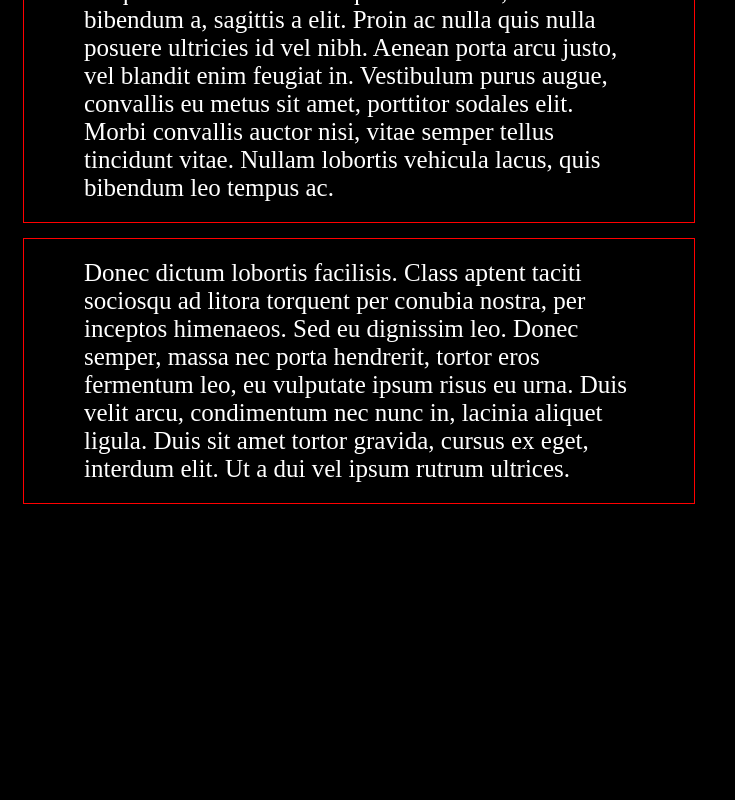
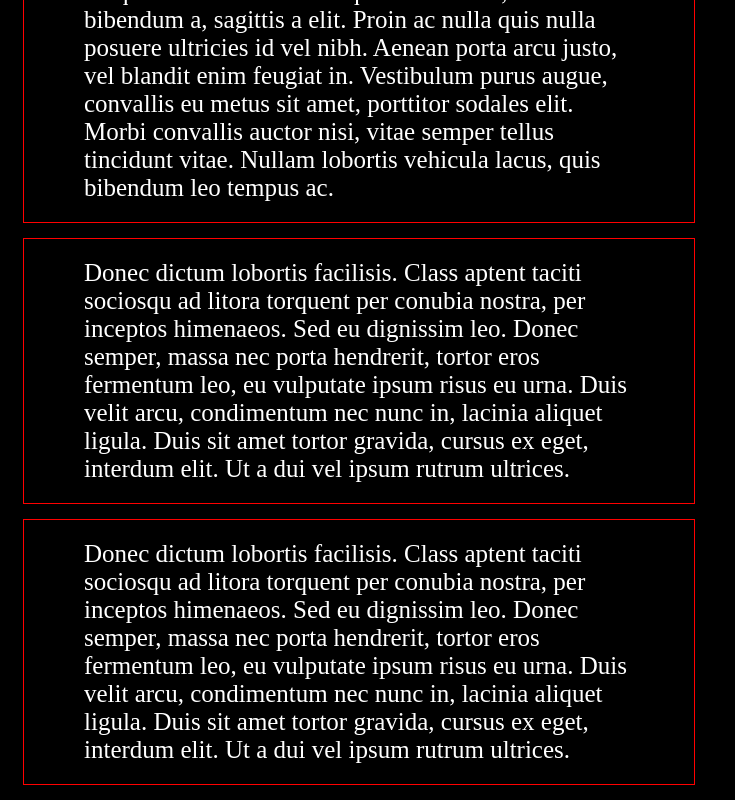
Before and after one commit to rafaelcardosodesouza/treino_css, a plain HTML site: page projeto_css3/index.html in a window 1280 px wide. Shown: the part 338-1138 px from the top of the page, without its empty margins (0-735 px from the left). Before the commit the page ends 857 px from the top, so only its background shows below. Drawn offline with Linux system fonts and the light colour scheme.

Commit message:
ultimo teste

```diff
--- a/projeto_css3/index.html
+++ b/projeto_css3/index.html
@@ -11,5 +11,6 @@
     <p class="conteudo">Lorem ipsum dolor sit amet, consectetur adipiscing elit. Pellentesque et volutpat lorem. Curabitur egestas porta magna, id consectetur purus luctus semper. Sed in gravida magna. Etiam tincidunt, lectus vulputate commodo rutrum, ligula orci condimentum orci, quis tempor dui magna in urna. Aenean dapibus magna sem, vel fermentum orci hendrerit commodo. Donec sollicitudin ex non nunc blandit ornare. Donec sit amet augue sit amet nunc lobortis suscipit ut et velit. Nam euismod lobortis nisi, nec posuere magna varius at. Aliquam et blandit mi. Aliquam nisl enim, tincidunt ut bibendum a, sagittis a elit. Proin ac nulla quis nulla posuere ultricies id vel nibh. Aenean porta arcu justo, vel blandit enim feugiat in. Vestibulum purus augue, convallis eu metus sit amet, porttitor sodales elit. Morbi convallis auctor nisi, vitae semper tellus tincidunt vitae. Nullam lobortis vehicula lacus, quis bibendum leo tempus ac.</p>
 
     <p class="conteudo">Donec dictum lobortis facilisis. Class aptent taciti sociosqu ad litora torquent per conubia nostra, per inceptos himenaeos. Sed eu dignissim leo. Donec semper, massa nec porta hendrerit, tortor eros fermentum leo, eu vulputate ipsum risus eu urna. Duis velit arcu, condimentum nec nunc in, lacinia aliquet ligula. Duis sit amet tortor gravida, cursus ex eget, interdum elit. Ut a dui vel ipsum rutrum ultrices.</p>
+    <p class="conteudo">Donec dictum lobortis facilisis. Class aptent taciti sociosqu ad litora torquent per conubia nostra, per inceptos himenaeos. Sed eu dignissim leo. Donec semper, massa nec porta hendrerit, tortor eros fermentum leo, eu vulputate ipsum risus eu urna. Duis velit arcu, condimentum nec nunc in, lacinia aliquet ligula. Duis sit amet tortor gravida, cursus ex eget, interdum elit. Ut a dui vel ipsum rutrum ultrices.</p>
 </body>
 </html>
```
